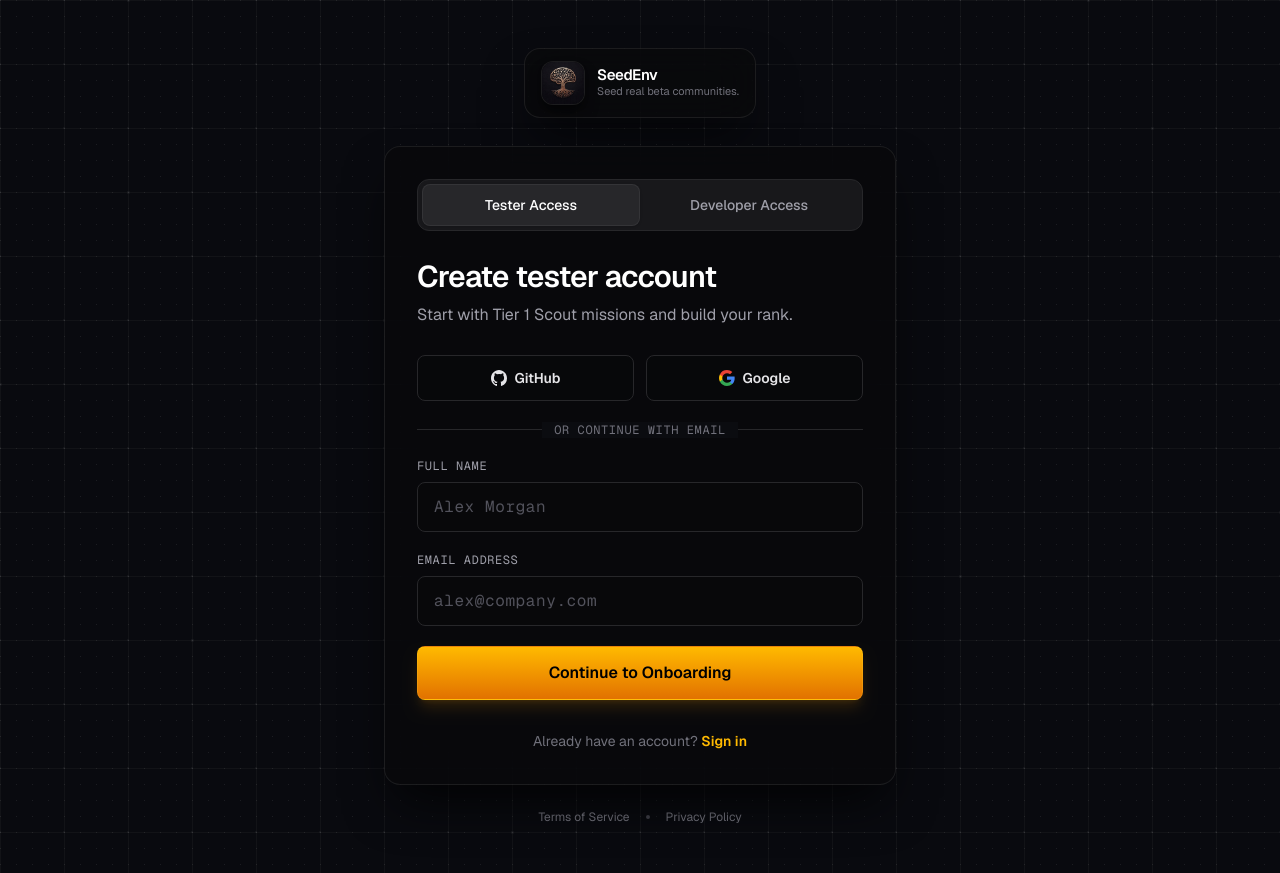
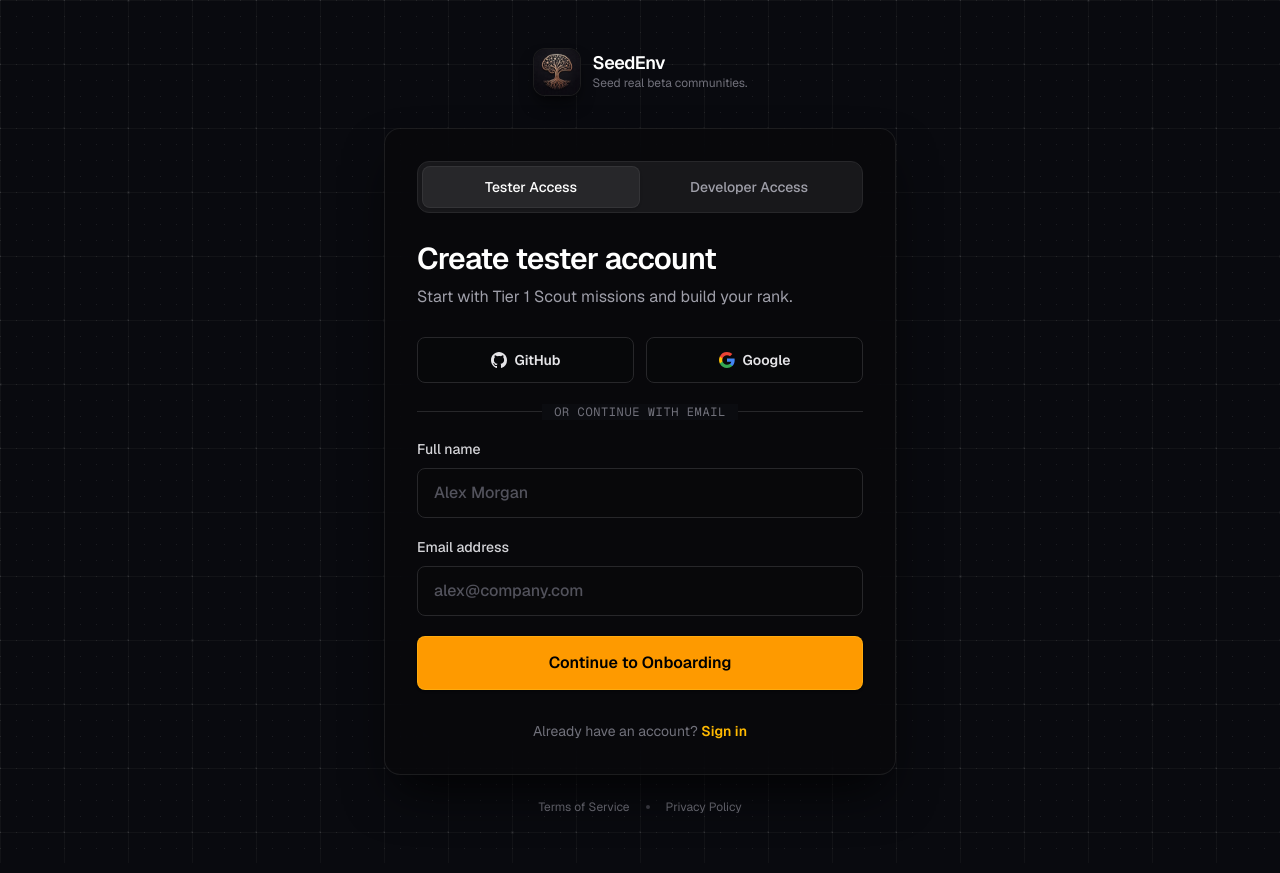
Before and after one commit to Teri-beri/seedenv, a Next.js app: page /auth/signin in a window 1280 px wide. Built offline with nearby package versions, Linux system fonts and the light colour scheme.

Commit message:
style: refine enterprise auth states

```diff
--- a/app/auth/signin/page.tsx
+++ b/app/auth/signin/page.tsx
@@ -8,13 +8,13 @@ export default function SignInPage() {
     <main className="seedenv-ambient-grid relative grid min-h-screen place-items-center overflow-hidden bg-[linear-gradient(180deg,#090A0F_0%,#0D1018_50%,#090A0F_100%)] px-4 py-10 text-white sm:py-12">
       <AnimatedGridBackground />
       <div className="relative z-10 mx-auto flex w-full max-w-lg flex-col items-center">
-        <div className="mb-7 inline-flex items-center gap-3 rounded-2xl border border-white/[0.08] bg-zinc-950/70 px-4 py-3 shadow-2xl shadow-black/60 backdrop-blur-xl">
-          <div className="relative size-11 overflow-hidden rounded-xl border border-white/[0.08] bg-zinc-950 shadow-lg shadow-black/50">
-            <Image src="/seedenv-logo-v2.png" alt="SeedEnv" fill sizes="44px" className="scale-[1.55] object-cover" priority />
+        <div className="mb-8 flex items-center gap-3">
+          <div className="relative size-12 overflow-hidden rounded-xl border border-white/[0.08] bg-zinc-950 shadow-lg shadow-black/50">
+            <Image src="/seedenv-logo-v2.png" alt="SeedEnv" fill sizes="48px" className="scale-[1.65] object-cover" priority />
           </div>
           <div className="text-left">
-            <p className="text-[15px] font-semibold leading-none tracking-tight text-white">SeedEnv</p>
-            <p className="mt-1 text-[11px] leading-none text-zinc-500">Seed real beta communities.</p>
+            <p className="text-lg font-semibold leading-none tracking-tight text-white">SeedEnv</p>
+            <p className="mt-1 text-xs leading-none text-zinc-500">Seed real beta communities.</p>
           </div>
         </div>
         <Suspense fallback={<SignInFallback />}>
--- a/components/compact-signup-form.tsx
+++ b/components/compact-signup-form.tsx
@@ -14,6 +14,13 @@ type PreparedSignupProfile = {
 
 function getInitialRole(value: string | null): SignupRole {
   return value === "DEVELOPER" ? "DEVELOPER" : "TESTER";
+}
+
+function authErrorMessage(value: string | null) {
+  if (!value) return "";
+  if (value === "Callback") return "We could not complete that sign-in. Please try again or continue with email.";
+  if (value === "OAuthAccountNotLinked") return "That email is already linked to a different sign-in method. Continue with email or use the original provider.";
+  return "Authentication could not be completed. Please try again.";
 }
 
 function getSafeCallback(value: string | null, role: SignupRole) {
@@ -74,7 +81,9 @@ export function CompactSignupForm() {
   const [name, setName] = useState("");
   const [email, setEmail] = useState("");
   const [loading, setLoading] = useState(false);
-  const [message, setMessage] = useState("");
+  const [message, setMessage] = useState(() => authErrorMessage(searchParams.get("error")));
+  const isAuthError = Boolean(searchParams.get("error"));
+  const mode = isAuthError ? "signin" : "signup";
 
   async function continueWithEmail(event: React.FormEvent<HTMLFormElement>) {
     event.preventDefault();
@@ -136,6 +145,7 @@ export function CompactSignupForm() {
 
   return (
     <div className="w-full max-w-lg space-y-7 rounded-2xl border border-white/[0.08] bg-zinc-950/75 p-6 shadow-2xl shadow-black/80 backdrop-blur-xl sm:p-8">
+      {isAuthError ? <div className="rounded-xl border border-amber-400/20 bg-amber-500/10 px-4 py-3 text-sm leading-6 text-amber-100" role="alert">{message}</div> : null}
       <div className="grid grid-cols-2 rounded-xl border border-zinc-800 bg-zinc-900 p-1" role="tablist" aria-label="Account type">
         {(["TESTER", "DEVELOPER"] as const).map((item) => {
           const active = role === item;
@@ -155,8 +165,8 @@ export function CompactSignupForm() {
       </div>
 
       <div className="space-y-2">
-        <h1 className="text-3xl font-semibold tracking-tight text-white">Create {role === "TESTER" ? "tester" : "developer"} account</h1>
-        <p className="text-base leading-6 text-zinc-400">{role === "TESTER" ? "Start with Tier 1 Scout missions and build your rank." : "Launch validation cohorts with transparent payouts and proof."}</p>
+        <h1 className="text-3xl font-semibold tracking-tight text-white">{mode === "signin" ? "Sign in" : `Create ${role === "TESTER" ? "tester" : "developer"} account`}</h1>
+        <p className="text-base leading-6 text-zinc-400">{mode === "signin" ? "Continue to your SeedEnv workspace with your preferred access method." : role === "TESTER" ? "Start with Tier 1 Scout missions and build your rank." : "Launch validation cohorts with transparent payouts and proof."}</p>
       </div>
 
       <div className="grid grid-cols-2 gap-3">
@@ -167,12 +177,12 @@ export function CompactSignupForm() {
       <div className="relative flex items-center justify-center"><div className="w-full border-t border-zinc-800" /><span className="absolute bg-[#0b0c10] px-3 text-xs font-mono uppercase tracking-wider text-zinc-500">or continue with email</span></div>
 
       <form className="space-y-5" onSubmit={continueWithEmail}>
-        <label className="block text-xs font-mono uppercase tracking-wider text-zinc-400" htmlFor="signup-name">Full Name<input autoComplete="name" className="mt-2 w-full rounded-lg border border-zinc-800 bg-zinc-950/70 px-4 py-3 text-base text-white outline-none transition-all placeholder:text-zinc-600 focus:border-amber-500/50 focus:ring-2 focus:ring-amber-500/20" id="signup-name" onChange={(event) => setName(event.target.value)} placeholder="Alex Morgan" required value={name} /></label>
-        <label className="block text-xs font-mono uppercase tracking-wider text-zinc-400" htmlFor="signup-email">Email Address<input autoComplete="email" className="mt-2 w-full rounded-lg border border-zinc-800 bg-zinc-950/70 px-4 py-3 text-base text-white outline-none transition-all placeholder:text-zinc-600 focus:border-amber-500/50 focus:ring-2 focus:ring-amber-500/20" id="signup-email" onChange={(event) => setEmail(event.target.value)} placeholder="alex@company.com" required type="email" value={email} /></label>
-        <button className="flex w-full items-center justify-center gap-2 rounded-lg border border-amber-300/20 bg-gradient-to-b from-amber-400 to-amber-600 px-4 py-3.5 text-base font-semibold text-black shadow-lg shadow-amber-500/15 transition-all hover:from-amber-300 hover:to-amber-500 active:scale-[0.99] disabled:cursor-not-allowed disabled:opacity-60" disabled={loading} type="submit">{loading ? <LoaderCircle className="size-4 animate-spin" /> : null}{loading ? "Sending access link..." : "Continue to Onboarding"}</button>
+        <label className="block text-sm font-medium text-zinc-300" htmlFor="signup-name">Full name<input autoComplete="name" className="mt-2 w-full rounded-lg border border-zinc-800 bg-zinc-950/70 px-4 py-3 text-base text-white outline-none transition-all placeholder:text-zinc-600 focus:border-amber-500/50 focus:ring-2 focus:ring-amber-500/20" id="signup-name" onChange={(event) => setName(event.target.value)} placeholder="Alex Morgan" required value={name} /></label>
+        <label className="block text-sm font-medium text-zinc-300" htmlFor="signup-email">Email address<input autoComplete="email" className="mt-2 w-full rounded-lg border border-zinc-800 bg-zinc-950/70 px-4 py-3 text-base text-white outline-none transition-all placeholder:text-zinc-600 focus:border-amber-500/50 focus:ring-2 focus:ring-amber-500/20" id="signup-email" onChange={(event) => setEmail(event.target.value)} placeholder="alex@company.com" required type="email" value={email} /></label>
+        <button className="flex w-full items-center justify-center gap-2 rounded-lg border border-amber-300/30 bg-amber-500 px-4 py-3.5 text-base font-semibold text-black shadow-sm shadow-black/20 transition-all hover:bg-amber-400 active:scale-[0.99] disabled:cursor-not-allowed disabled:opacity-60" disabled={loading} type="submit">{loading ? <LoaderCircle className="size-4 animate-spin" /> : null}{loading ? "Sending access link..." : mode === "signin" ? "Send sign-in link" : "Continue to Onboarding"}</button>
       </form>
 
-      {message ? <p className="rounded-lg border border-zinc-800 bg-zinc-900/70 p-3 text-center text-xs leading-5 text-zinc-300" role="status">{message}</p> : null}
+      {message && !isAuthError ? <p className="rounded-lg border border-zinc-800 bg-zinc-900/70 p-3 text-center text-xs leading-5 text-zinc-300" role="status">{message}</p> : null}
       <p className="pt-1 text-center text-sm text-zinc-500">Already have an account? <a className="font-semibold text-amber-400 hover:underline" href="/auth/signin">Sign in</a></p>
     </div>
   );
```
